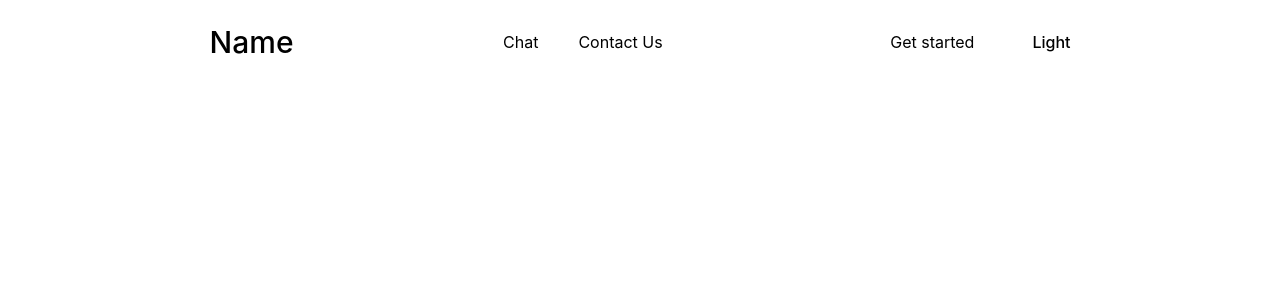
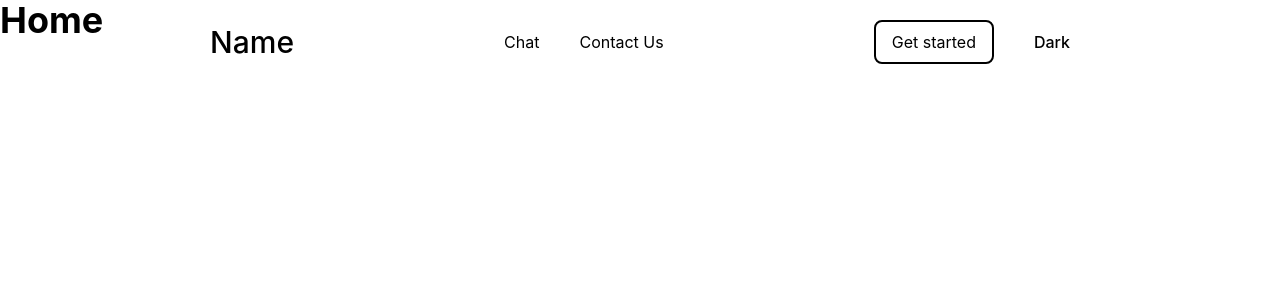
Before and after one commit to Jyoproject/Frontend, a React (Create React App) app: page / in a window 1280 px wide. Shown: the top 300 px of the page. Built offline with nearby package versions, Linux system fonts and the light colour scheme.

Commit message:
light/dark mode

```diff
--- a/src/components/Chat/Chat.jsx
+++ b/src/components/Chat/Chat.jsx
@@ -5,10 +5,13 @@ import { Link } from 'react-router-dom';
 const Chat = () => {
 	return (
 		<>
-			<div className="text-white">
+			<div className="text-black dark:text-white">
 				<Link to='/'>
 					Chat
 				</Link>
+				<div>
+
+				</div>
 			</div>
 		</>
 	)
--- a/src/components/Landing/Landing.jsx
+++ b/src/components/Landing/Landing.jsx
@@ -3,7 +3,7 @@
 const Home = () => {
 	return (
 		<div>
-			<div className="text-4xl text-white font-bold dark:text-pink-500">
+			<div className="text-4xl text-black font-bold dark:text-white">
 				Home
 			</div>
 		</div>
--- a/src/components/Navbar/Navbar.jsx
+++ b/src/components/Navbar/Navbar.jsx
@@ -59,7 +59,7 @@ const Navbar = () => {
 							{/* <div onClick={() => navigate('/app/signin')} className='cursor-pointer '>
 								Signin
 							</div> */}
-							<div  className='flex flex-row items-center justify-center gap-2 border-2 border-white cursor-pointer rounded-lg py-2 px-4  '>
+							<div  className='flex flex-row items-center justify-center gap-2 border-2 border-black dark:border-white cursor-pointer rounded-lg py-2 px-4  '>
 								<Link to='/signin'>
 									Get started
 								</Link>
@@ -69,8 +69,8 @@ const Navbar = () => {
 							</div>
 							<button className='font-medium' onClick={() => {
                 setColorMode(colorMode === ColorMode.dark ? ColorMode.light : ColorMode.dark)
-                }}>{colorMode === ColorMode.dark ? '' : ''}
-								Light
+                }}>{colorMode === ColorMode.dark ? 'Light' : 'Dark'}
+
 							</button>
 
 						</div>
```
